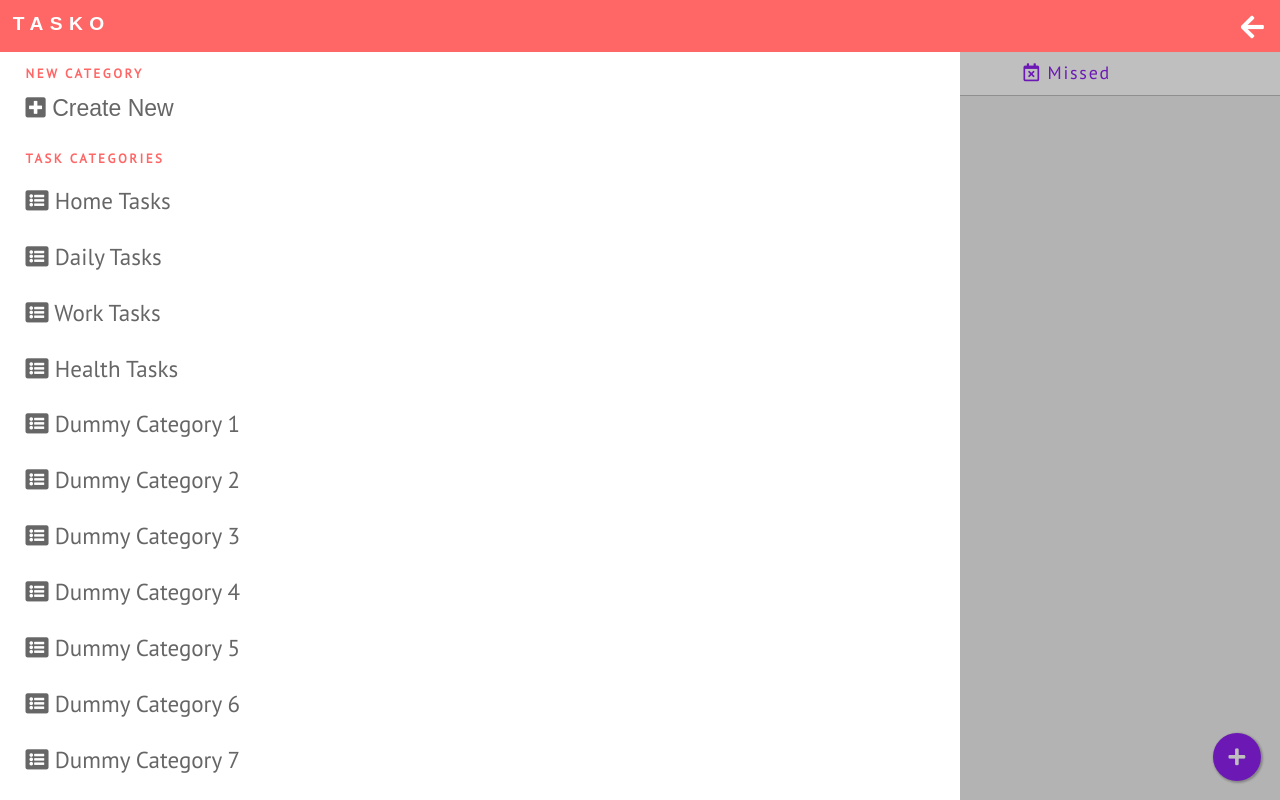
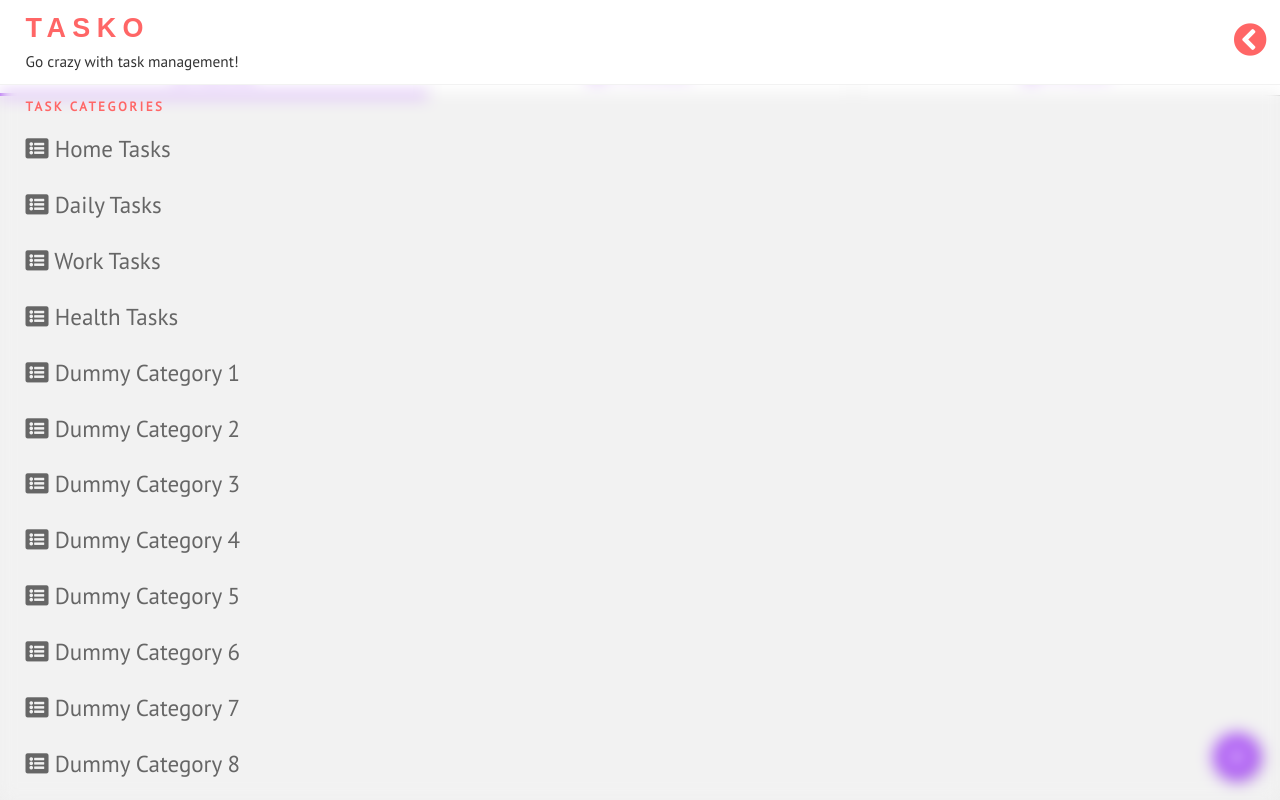
Before and after one commit to cod3rboy/tasko, a Vue app: page /active/active in a window 1280 px wide. Both pictures are taken after a click on the button "Menu". Built offline with nearby package versions, Linux system fonts and the light colour scheme; a web font is replaced by a local one.

Commit message:
Improved UX for header and drawer.

```diff
--- a/src/App.vue
+++ b/src/App.vue
@@ -5,14 +5,14 @@
         :isOpen="navMenuVisible"
         @menu-toggle="toggleNavMenu"
       ></the-header>
-    </section>
-    <section class="main" :class="{ fixed: navMenuVisible }">
       <the-drawer
         :is-open="navMenuVisible"
         :nav-categories="allCategories"
         @close-drawer="toggleNavMenu"
         @new-category="setNewCategoryDialogVisible(true)"
       ></the-drawer>
+    </section>
+    <section class="main" :class="{ fixed: navMenuVisible }">
       <router-view></router-view>
       <new-category
         :show="showNewCategory"
--- a/src/components/layout/TheDrawer.vue
+++ b/src/components/layout/TheDrawer.vue
@@ -1,13 +1,14 @@
 <template>
   <div class="backdrop" v-if="isOpen" @click="$emit('close-drawer')"></div>
   <nav class="drawer" :class="{ closed: !isOpen }">
+    <div class="brand">
+      <h1 class="brand-name">Tasko</h1>
+      <p class="tag-line">Go crazy with task management!</p>
+      <button class="toggle" @click="$emit('close-drawer')">
+        Close Drawer
+      </button>
+    </div>
     <ul class="menu">
-      <li class="menu-heading">New Category</li>
-      <li class="menu-item-action">
-        <button @click="$emit('new-category')">
-          <i class="fas fa-plus-square"></i> Create New
-        </button>
-      </li>
       <li class="menu-heading">Task Categories</li>
       <li
         class="menu-item"
@@ -20,6 +21,12 @@
         >
           <i class="fas fa-list-alt"></i> {{ category.name }}
         </router-link>
+      </li>
+      <li class="menu-heading">New Category</li>
+      <li class="menu-item-action">
+        <button @click="$emit('new-category')">
+          <i class="fas fa-plus-square"></i> Create New
+        </button>
       </li>
     </ul>
   </nav>
@@ -44,31 +51,96 @@ export default {
 <style scoped>
 .backdrop {
   z-index: var(--z-index-drawer);
-  position: absolute;
-  width: 100%;
-  height: 100%;
-  background-color: rgba(0, 0, 0, 0.25);
+  position: fixed;
+  top: 0;
+  left: 0;
+  width: 100vw;
+  height: 100vh;
+  background-color: rgba(255, 255, 255, 0.25);
+  filter: blur(5px);
 }
 .drawer {
-  position: absolute;
+  position: fixed;
   z-index: var(--z-index-drawer);
-  height: 100%;
-  min-width: 75%;
+  top: 0;
+  left: 0;
+  height: 100vh;
+  padding-bottom: 1em;
+  width: 100vw;
+  position: fixed;
+  display: grid;
+  grid-template-rows: auto 1fr;
+  grid-template-columns: 1fr;
   color: var(--color-drawer-text);
   background-color: var(--color-drawer-surface);
   font-size: 1.8rem;
-  overflow-x: hidden;
-  overflow-y: auto;
+  overflow: hidden;
   transition: all 300ms ease;
 }
 .drawer.closed {
   transform: translateX(-100vw);
   opacity: 0;
 }
+.drawer > .brand {
+  position: relative;
+  letter-spacing: 0.5rem;
+  text-transform: uppercase;
+  margin: 0;
+  padding: 1rem 1.5rem 1rem 2rem;
+  background: var(--color-drawer-surface);
+  border-bottom: 1px solid rgba(0, 0, 0, 0.05);
+  color: var(--color-primary);
+  grid-row: 1 / 2;
+  grid-column: 1 / 2;
+}
+.brand > .brand-name {
+  margin: 0;
+  padding: 0;
+}
+.brand > .tag-line {
+  margin: 0.5em 0 0 0;
+  font-size: 1.2rem;
+  letter-spacing: 0;
+  color: var(--color-surface-text);
+  text-transform: none;
+}
+.brand > .toggle {
+  position: absolute;
+  top: 0;
+  right: 0;
+  bottom: 0;
+  width: 3em;
+  height: 3em;
+  margin: auto 0.5rem auto 0;
+  color: inherit;
+  text-indent: 5em;
+  background-color: transparent;
+  border: none;
+  overflow: hidden;
+  outline: none;
+  cursor: pointer;
+  white-space: nowrap;
+  padding: 0em;
+}
+.brand > .toggle::after {
+  position: absolute;
+  font-family: "Font Awesome 5 Free";
+  font-weight: 900;
+  font-size: 2.5em;
+  display: block;
+  content: "\f137";
+  text-indent: 0;
+  top: 0em;
+  left: 0em;
+}
+
 .drawer > .menu {
   list-style: none;
   padding: 0;
   margin: 0;
+  grid-row: 2 / 3;
+  grid-column: 1 / 2;
+  overflow: auto;
 }
 .menu-heading {
   display: block;
@@ -164,4 +236,11 @@ export default {
 .menu-item-action:hover::after {
   transform: scaleX(1);
 }
+
+@supports (backdrop-filter: blur(8px)) {
+  .drawer {
+    background-color: transparent;
+    backdrop-filter: blur(8px);
+  }
+}
 </style>
--- a/src/components/layout/TheHeader.vue
+++ b/src/components/layout/TheHeader.vue
@@ -45,7 +45,6 @@ export default {
   position: relative;
   width: 2em;
   height: 2em;
-  flex: 0 0 inherit;
   color: inherit;
   text-indent: 5em;
   background-color: transparent;
@@ -67,7 +66,4 @@ export default {
   top: 0em;
   left: 0em;
 }
-.page-header > .toggle.back::after {
-  content: "\f060";
-}
 </style>
--- a/src/components/layout/TheTabLayout.vue
+++ b/src/components/layout/TheTabLayout.vue
@@ -1,5 +1,5 @@
 <template>
-  <section>
+  <section class="tab-layout">
     <the-tabs :category="categoryId"></the-tabs>
     <router-view v-slot="{ Component }">
       <transition mode="out-in">
@@ -23,7 +23,6 @@ export default {
   },
 };
 </script>
-
 <style scoped>
 /* Vue Transition Classes for <router-view> */
 .v-enter-from {
```
